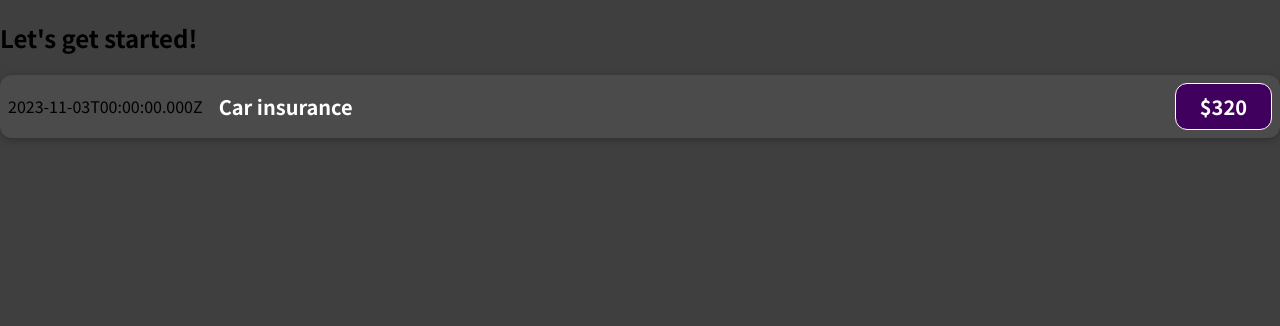
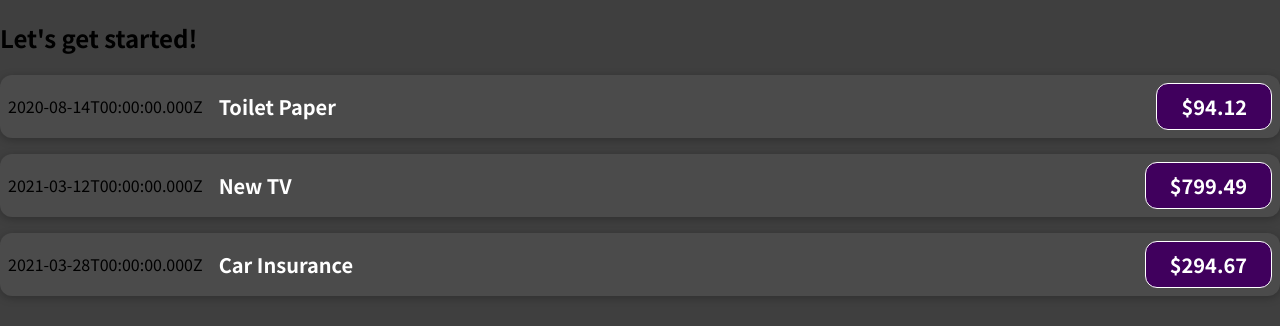
Before and after one commit to sadman59m/Expense-tracker, a JavaScript app: page / in a window 1280 px wide. Shown: the top 326 px of the page. Built offline with nearby package versions, Linux system fonts and the light colour scheme.

Commit message:
passing data via props

```diff
--- a/src/App.js
+++ b/src/App.js
@@ -1,10 +1,45 @@
 import ExpenseItems from "./components/ExpenseItems";
 
 function App() {
+  const expenses = [
+    {
+      id: "e1",
+      title: "Toilet Paper",
+      amount: 94.12,
+      date: new Date(2020, 7, 14),
+    },
+    { id: "e2", title: "New TV", amount: 799.49, date: new Date(2021, 2, 12) },
+    {
+      id: "e3",
+      title: "Car Insurance",
+      amount: 294.67,
+      date: new Date(2021, 2, 28),
+    },
+    {
+      id: "e4",
+      title: "New Desk (Wooden)",
+      amount: 450,
+      date: new Date(2021, 5, 12),
+    },
+  ];
   return (
     <div>
       <h2>Let's get started!</h2>
-      <ExpenseItems></ExpenseItems>
+      <ExpenseItems
+        date={expenses[0].date}
+        title={expenses[0].title}
+        amount={expenses[0].amount}
+      />
+      <ExpenseItems
+        date={expenses[1].date}
+        title={expenses[1].title}
+        amount={expenses[1].amount}
+      />
+      <ExpenseItems
+        date={expenses[2].date}
+        title={expenses[2].title}
+        amount={expenses[2].amount}
+      />
     </div>
   );
 }
--- a/src/components/ExpenseItems.js
+++ b/src/components/ExpenseItems.js
@@ -1,15 +1,12 @@
 import "./ExpenseItem.css";
 
-function ExpenseItems() {
-  const expenseDate = new Date(2023, 10, 3);
-  const expensTitle = "Car insurance";
-  const expenseAmount = 320;
+function ExpenseItems(props) {
   return (
     <div className="expense-item">
-      <div>{expenseDate.toISOString()}</div>
+      <div>{props.date.toISOString()}</div>
       <div className="expense-item__description">
-        <h2>{expensTitle}</h2>
-        <div className="expense-item__price">${expenseAmount}</div>
+        <h2>{props.title}</h2>
+        <div className="expense-item__price">${props.amount}</div>
       </div>
     </div>
   );
```
